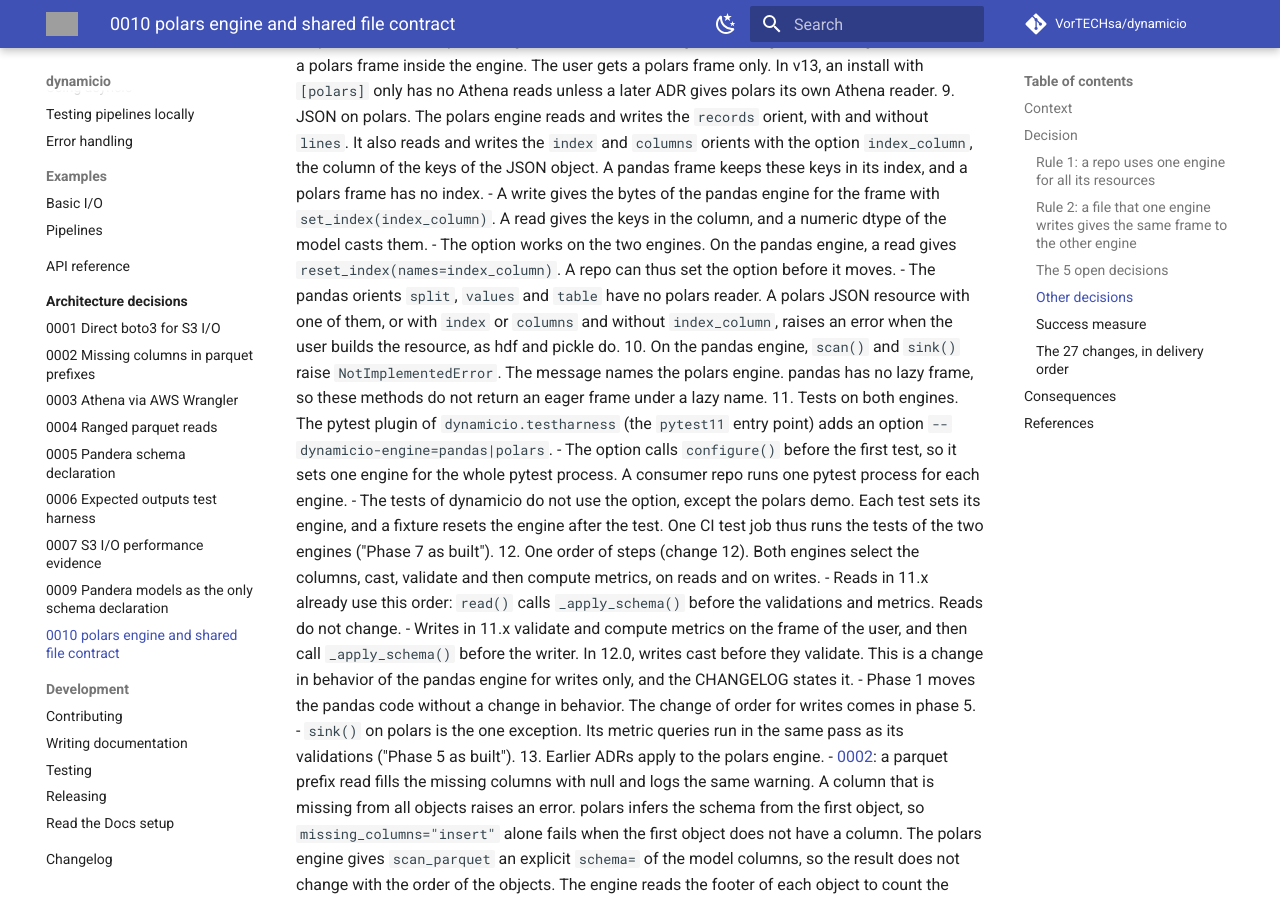
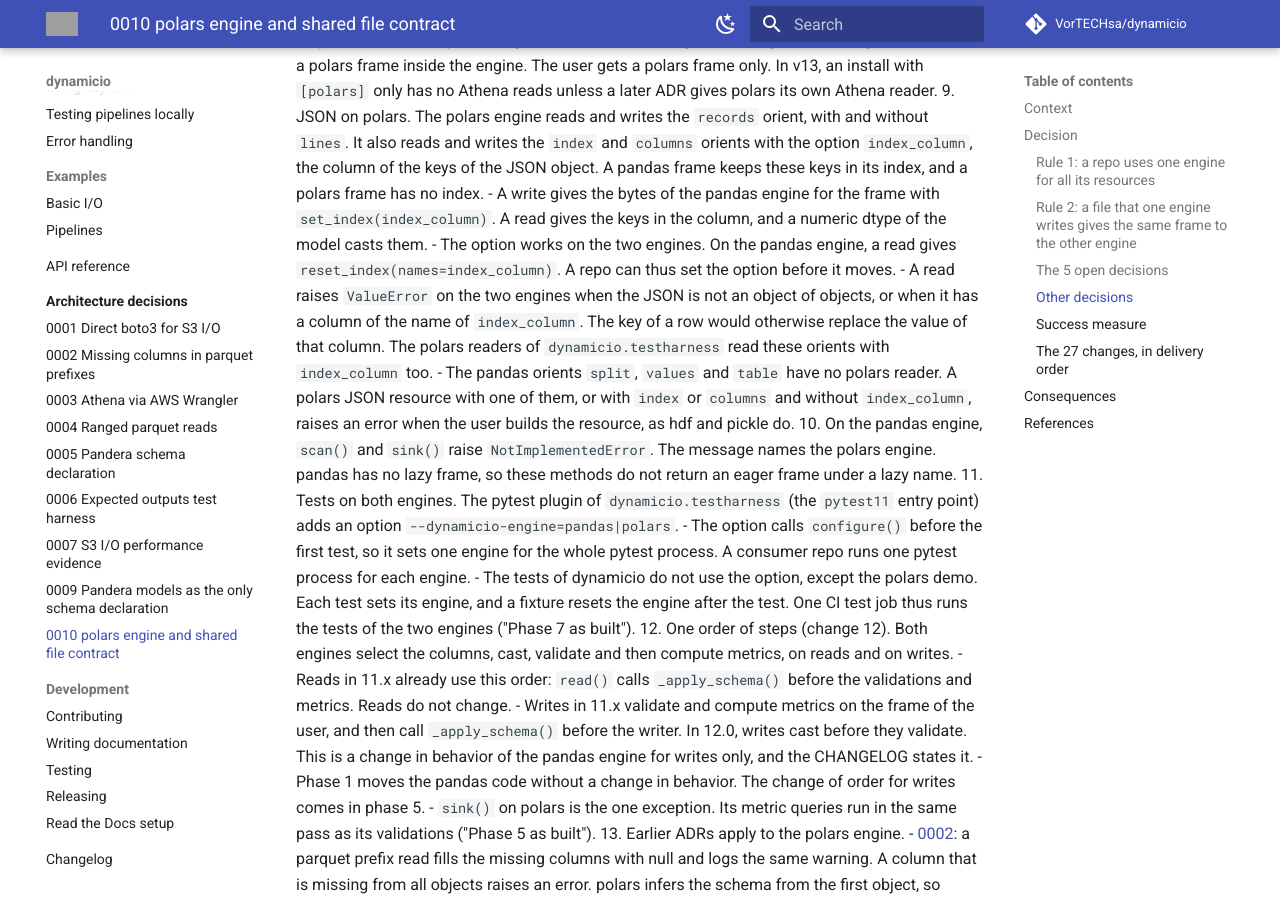
Before and after one commit to VorTECHsa/dynamicio, an MkDocs documentation site: the page built from docs/adr/0010-polars-engine-and-shared-file-contract.md, in a window 1280 px wide and 900 px high, scrolled down 5412 px. Built offline with MkDocs 1.6.1 and Material for MkDocs 9.7.7, drawn with Linux system fonts in a browser that asks for light colours; comment, search, counter and statistics services are not loaded; grey boxes are pictures that could not be loaded.

Commit message:
docs(RND-25353): state the JSON reads that index_column refuses in ADR 0010

```diff
--- a/docs/adr/0010-polars-engine-and-shared-file-contract.md
+++ b/docs/adr/0010-polars-engine-and-shared-file-contract.md
@@ -143,6 +143,8 @@ schema declaration.
    - A write gives the bytes of the pandas engine for the frame with `set_index(index_column)`. A read gives the keys in the column, and a numeric dtype of the
      model casts them.
    - The option works on the two engines. On the pandas engine, a read gives `reset_index(names=index_column)`. A repo can thus set the option before it moves.
+   - A read raises `ValueError` on the two engines when the JSON is not an object of objects, or when it has a column of the name of `index_column`. The
+     key of a row would otherwise replace the value of that column. The polars readers of `dynamicio.testharness` read these orients with `index_column` too.
    - The pandas orients `split`, `values` and `table` have no polars reader. A polars JSON resource with one of them, or with `index` or `columns` and without
      `index_column`, raises an error when the user builds the resource, as hdf and pickle do.
 10. On the pandas engine, `scan()` and `sink()` raise `NotImplementedError`. The message names the polars engine. pandas has no lazy frame, so these methods do
```
